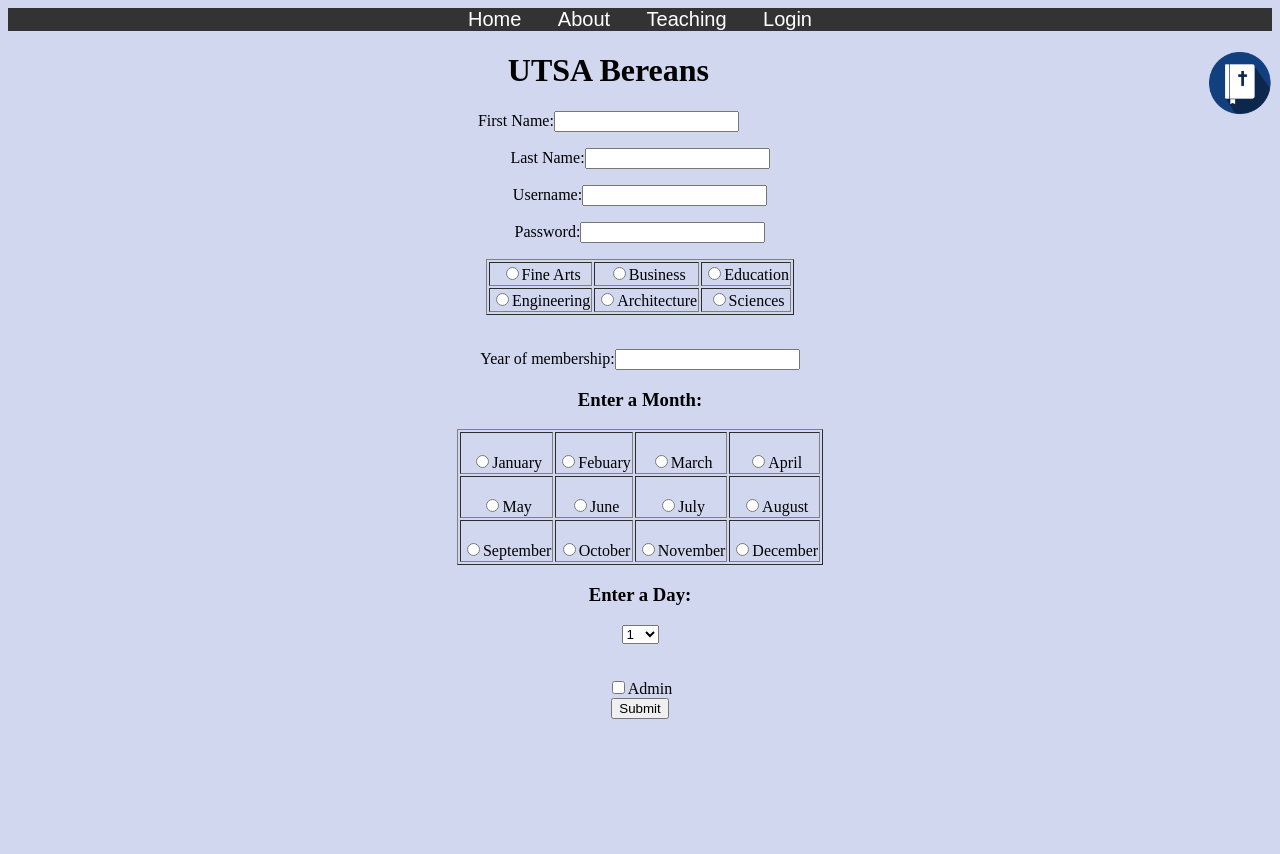
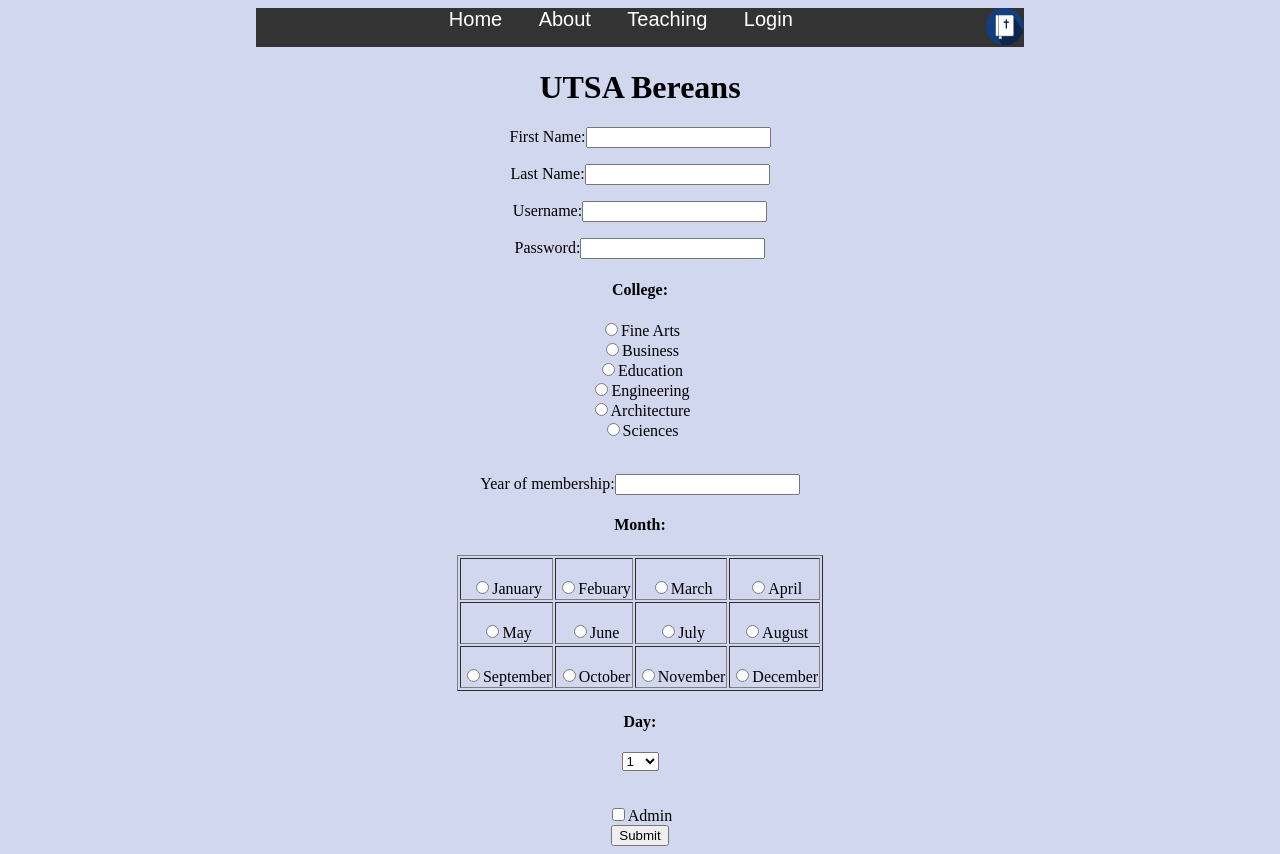
Before and after one commit to zackkattack/UTSA-Bereans, a PHP site: page /newUser.php in a window 1280 px wide. Before the commit the page ends 719 px from the top, so only its background shows below. Run offline with PHP 8.4, Linux system fonts and the light colour scheme; data that the repository does not hold is empty.

Commit message:
Format Pages

```diff
--- a/css/master.css
+++ b/css/master.css
@@ -1,6 +1,8 @@
 body{
   background: #D1D7EF;
   text-align: center;
+  margin-left: 20%;
+  margin-right: 20%;
 }
 
 img {
--- a/index.html
+++ b/index.html
@@ -11,10 +11,10 @@
 		<a href="#about">About</a>
 		<a href="#teaching">Teaching</a>
 		<a href="./login.php">Login</a>
+		<img src="./img/bible-icon.png" />
 	</div>
 
 	<div id="heading">
-		<img src="./img/bible-icon.png" />
 		<h1>UTSA Bereans</h1>
 	</div>
 
--- a/login.php
+++ b/login.php
@@ -11,11 +11,11 @@
 		<a href="#about">About</a>
 		<a href="#teaching">Teaching</a>
 		<a href="./login.php">Login</a>
+		<img src="./img/bible-icon.png" />
 	</div>
 
 	<div id="NavBar">
 		<h1>UTSA Bereans</h1>
-		<img src="./img/bible-icon.png" />
 	</div>
     <div>
         <form action="www.google.com" method='get'>
--- a/newUser.php
+++ b/newUser.php
@@ -12,15 +12,15 @@
 		<a href="#about">About</a>
 		<a href="#teaching">Teaching</a>
 		<a href="./login.html">Login</a>
+		<img src="./img/bible-icon.png" />
 	</div>
 
 	<div id="heading">
-		<img src="./img/bible-icon.png" />
 		<h1>UTSA Bereans</h1>
 	</div>
 
-    <div class='signup-form' style="align:center; width=50%">
-        <form action="www.google.com">
+    <div class='signup-form' action="">
+        <form action="login.php">
             <p>First Name:<input type="text" name="create-user" id="first-name"></p>
             <p>Last Name:<input type="text" name="create-user" id="last-name"></p>
 			<p>Username:<input type="text" onchange="validate();" name="create-user" id="username"></p>
@@ -28,18 +28,13 @@
 			<p id='errChar' class='err'></p>
             <p>Password:<input type="password" name="create-user" id="password"></p>
 
-			<table border='1px' class='center'>
-				<tr>
-					<td><input type="radio" name="college" id="art">Fine Arts
-					<td><input type="radio" name="college" id="business">Business
-					<td><input type="radio" name="college" id="education">Education
-				</tr>
-				<tr>
-					<td><input type="radio" name="college" id="engineering">Engineering
-					<td><input type="radio" name="college" id="architecture">Architecture
-					<td><input type="radio" name="college" id="sciences">Sciences
-				</tr>
-			</table>
+			<h4>College:</h4>
+			<input type="radio" name="college" id="art">Fine Arts <br>
+			<input type="radio" name="college" id="business">Business <br>
+			<input type="radio" name="college" id="education">Education <br>
+			<input type="radio" name="college" id="engineering">Engineering <br>
+			<input type="radio" name="college" id="architecture">Architecture <br>
+			<input type="radio" name="college" id="sciences">Sciences <br>
 
 			<!-- date -->
 			<?php
@@ -47,7 +42,7 @@
 				print "<p id='errYear' class='err'></p>"
 			?>
 
-			<h3>Enter a Month:</h3>
+			<h4>Month:</h4>
 			<table border='1px' class='center'>
 				<?php
 					print '<tr>';
@@ -67,7 +62,7 @@
 							print '<td><br/><input type="radio" name="month" id="month-12" onchange="validate()" value="12"'; echo ($month==12)?' checked>December':'>December';
 				?>
 			</table>
-			<h3>Enter a Day:</h3>
+			<h4>Day:</h4>
 			<select onchange="validate()" name='day' id='day'>
 				<?php
 					for ($day=1; $day<32; $day++){
```
